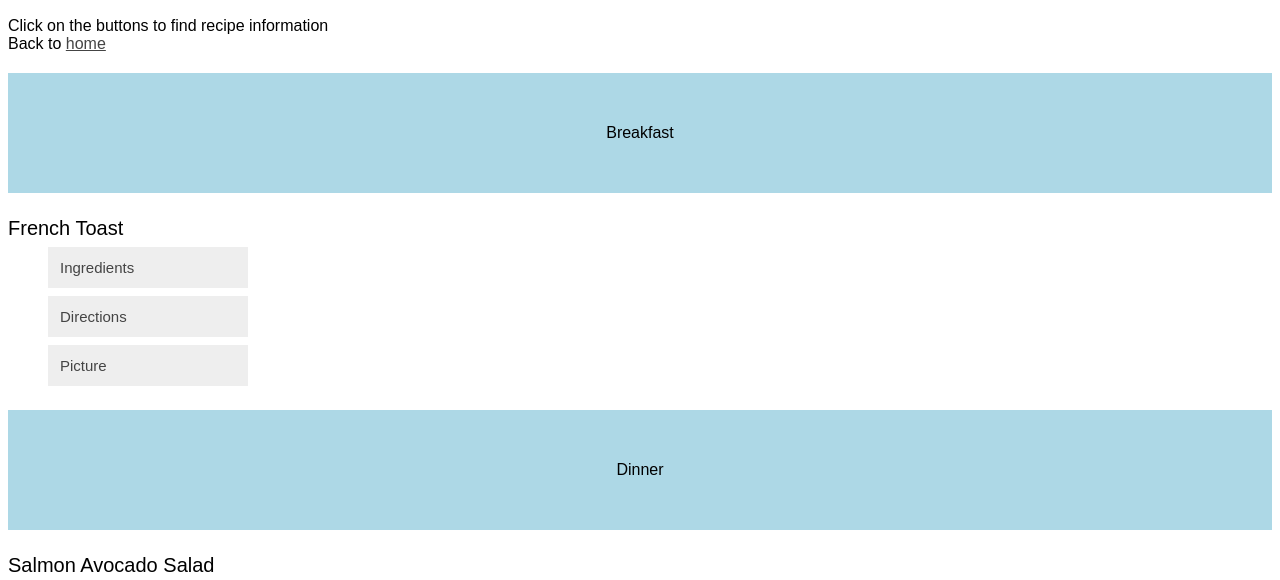
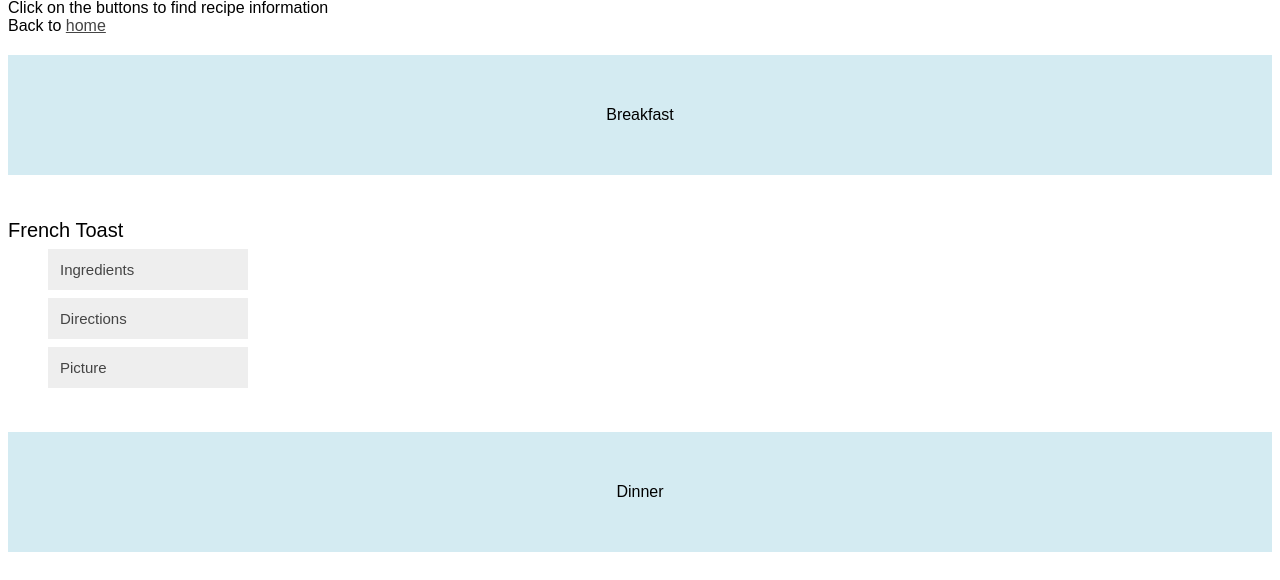
Before and after one commit to claireyy16/websitejs, a plain HTML site: page recipes/recipes.html in a window 1280 px wide. Shown: the part 220-800 px from the top of the page. Drawn offline with Linux system fonts and the light colour scheme.

Commit message:
small things
update color

```diff
--- a/recipes/recipes.css
+++ b/recipes/recipes.css
@@ -23,11 +23,12 @@ h3 {
 
 .recipes-list {
   margin-left: 0;
+  margin-right: 200px;
   padding: 0;
   list-style-type: none;
   font-size: 20px;
   line-height: 30px;
-
+  display: inline-table;
 }
 
 /* css for divider panels */
@@ -37,7 +38,7 @@ h3 {
   text-align: center;
   vertical-align: middle;
   line-height: 120px;
-  background-color: lightblue;
+  background-color: #d4ebf2;
   width: 100%;
   height: 120px;
 }
@@ -66,7 +67,7 @@ h3 {
 .content {
   padding: 0 18px;
   font-size: 15px;
-  width: 500px;
+  width: 300px;
   display: none;
   overflow: hidden;
   background-color: #f1f1f1;
--- a/recipes/recipes.html
+++ b/recipes/recipes.html
@@ -17,9 +17,6 @@
     </nav>
 
     <!-- START OF RECIPES SITE -->
-
-test of github
-
 
     <h1>Collection of some of my simpler recipes</h1>
 
```
Also changed, not shown: index.html (+0 -2 lines), js.js (deleted, +0 -10 lines).
